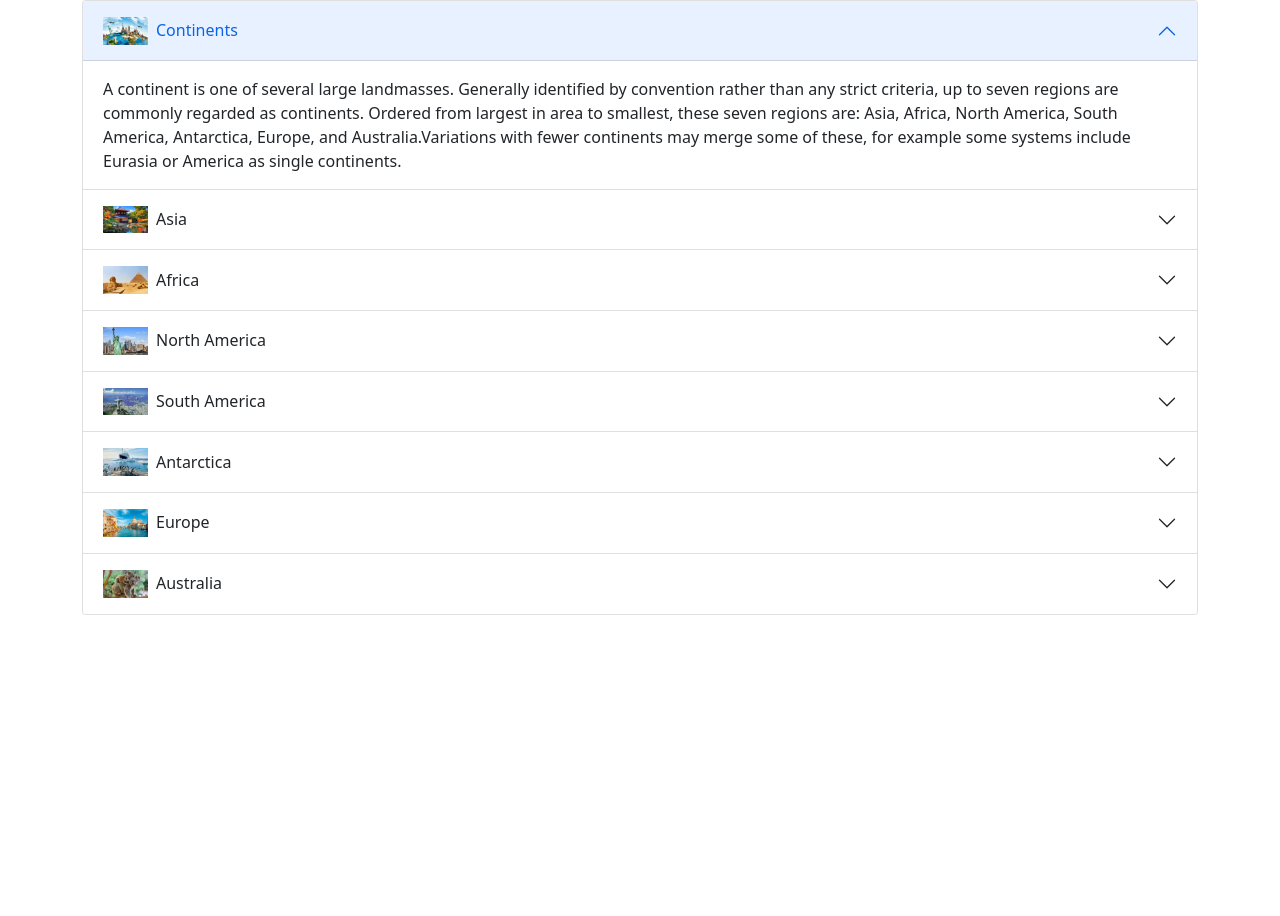
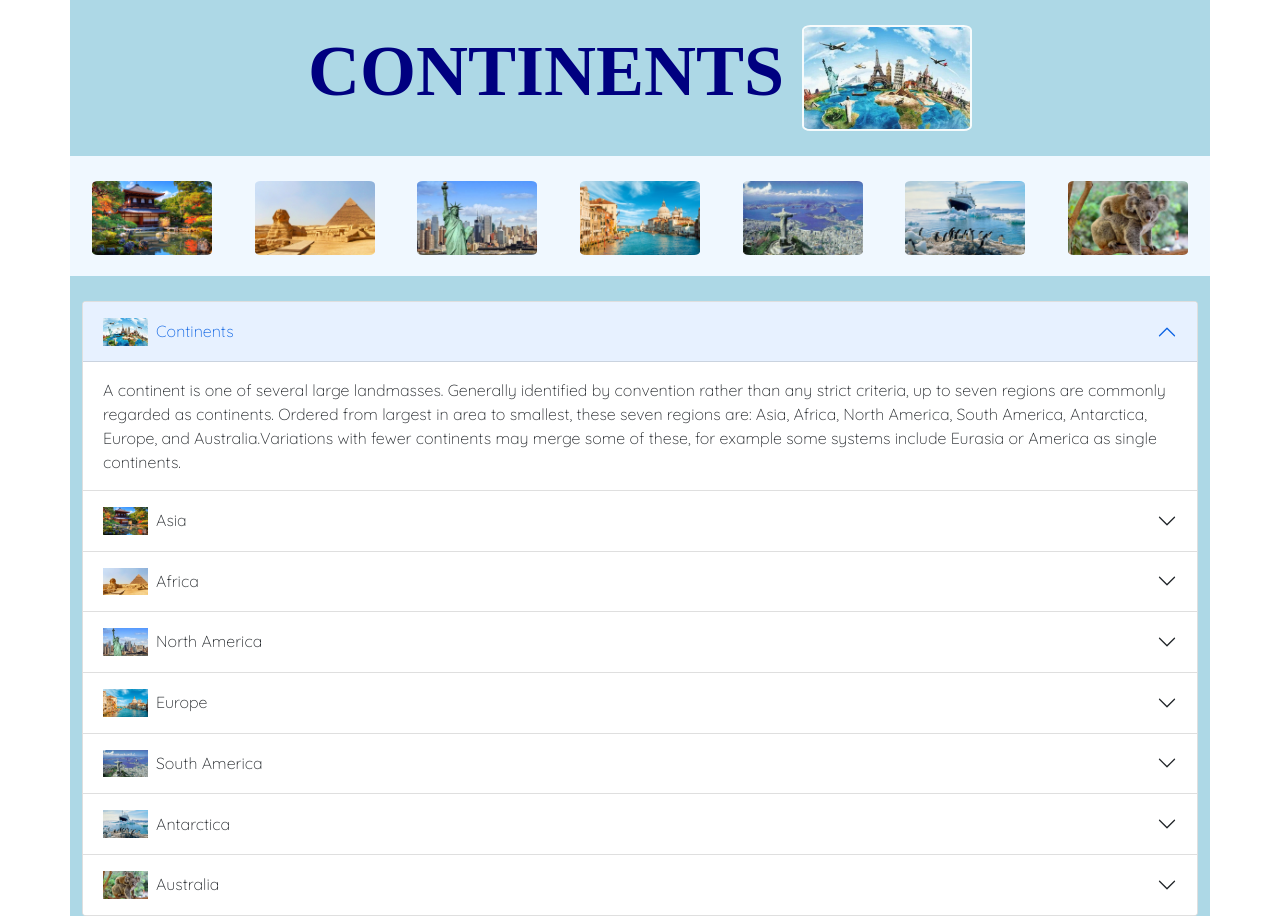
Before and after one commit to Maryana90/Continents, a plain HTML site: page index.html in a window 1280 px wide. Before the commit the page ends 800 px from the top, so only its background shows below. Drawn offline with nearby package versions, Linux system fonts and the light colour scheme; a web font is replaced by a local one.

Commit message:
feature/action - methods for all continents

```diff
--- a/css/style.css
+++ b/css/style.css
@@ -1,3 +1,60 @@
+body{
+    font-family: 'Quicksand', sans-serif;
+}
+
+.container{
+    background-color:lightblue;
+}
+
 .accordion-button_img{
     margin-right: 8px;
 }
+
+.continents_block{
+    display: flex;
+    justify-content:space-between;
+    text-align: center;
+    height: 120px;
+    background-color:aliceblue;
+    margin: 15px 0 25px;
+}
+
+.render_continent{
+    display: inline-block;
+    margin-top: 25px;
+    margin-left: 10px;
+    margin-right: 10px;
+}
+
+.render_continent img{
+    border-radius: 5%;
+}
+
+.render_continent img:hover{
+    transform: scale(1.5);
+    transition: 0.3s;
+    border-radius: 25%;
+    cursor: pointer;
+}
+
+.continent_title{
+    margin: 25px 0 10px;
+    font-family: 'New Tegomin', serif;
+    text-align: center;
+    font-size: 72px;
+    text-transform:uppercase;
+    color:navy;
+    font-weight: bold;
+}
+
+.continent_title img{
+    opacity: 0.9;
+    border-radius: 5%;
+    border: 2px solid white;
+}
+
+.continent_title img:hover{
+    transform: scale(1.25);
+    transition: 0.3s;
+    cursor: pointer;
+}
--- a/index.html
+++ b/index.html
@@ -6,14 +6,20 @@
     <meta name="viewport" content="width=device-width, initial-scale=1.0">
     <title>Homework_22</title>
 
+    <link rel="preconnect" href="https://fonts.gstatic.com">
+    <link href="https://fonts.googleapis.com/css2?family=New+Tegomin&family=Quicksand:wght@300&display=swap" rel="stylesheet">
+
     <link href="https://cdn.jsdelivr.net/npm/bootstrap@5.0.0-beta3/dist/css/bootstrap.min.css" rel="stylesheet" integrity="sha384-eOJMYsd53ii+scO/bJGFsiCZc+5NDVN2yr8+0RDqr0Ql0h+rP48ckxlpbzKgwra6" crossorigin="anonymous">
     <link rel="stylesheet" href="css/style.css">
 </head>
 <body>
 
   <div class = "container">
-    <div class = "inner_container">
-      <div class="accordion" id="accordionContinents"></div>
+    <div id="wrapper" class="row">
+
+      <div id="continents_block" class="continents_block"></div>
+
+      <div id="accordionContinents" class="accordion"></div>
     </div>
   </div>
 
--- a/js/script.js
+++ b/js/script.js
@@ -16,6 +16,10 @@ const ContinentsData = [
 		data: `North America is a continent entirely within the Northern Hemisphere and almost all within the Western Hemisphere. It can also be described as the northern subcontinent of the Americas. It is bordered to the north by the Arctic Ocean, to the east by the Atlantic Ocean, to the southeast by South America and the Caribbean Sea, and to the west and south by the Pacific Ocean. Because it is on the North American Tectonic Plate, Greenland is included as part of North America geographically.`
 	},
 	{
+		name: `Europe`,
+		data: `Europe is a continent located entirely in the Northern Hemisphere and mostly in the Eastern Hemisphere. It comprises the westernmost peninsulas of the continental landmass of Eurasia, and is bordered by the Arctic Ocean to the north, the Atlantic Ocean to the west, the Mediterranean Sea to the south, and Asia to the east. Europe is commonly considered to be separated from Asia by the watershed of the Ural Mountains, the Ural River, the Caspian Sea, the Greater Caucasus, the Black Sea, and the waterways of the Turkish Straits. Although much of this border is over land, Europe is generally accorded the status of a full continent because of its great physical size and the weight of its history and traditions.`
+	},
+	{
 		name: `South America`,
 		data: `South America is a continent entirely in the Western Hemisphere[note 7] and mostly in the Southern Hemisphere, with a relatively small portion in the Northern Hemisphere. It can also be described as a southern subcontinent of the Americas. The reference to South America instead of other regions (like Latin America or the Southern Cone) has increased in recent decades due to changing geopolitical dynamics (in particular, the rise of Brazil).`
 	},
@@ -23,27 +27,32 @@ const ContinentsData = [
 		name: `Antarctica`,
 		data: `Antarctica is Earth's southernmost continent. It contains the geographic South Pole and is situated in the Antarctic region of the Southern Hemisphere, almost entirely south of the Antarctic Circle, and is surrounded by the Southern Ocean. At 14,200,000 square kilometres (5,500,000 square miles), it is the fifth-largest continent and nearly twice the size of Australia. At 0.00008 people per square kilometre, it is by far the least densely populated continent. About 98% of Antarctica is covered by ice that averages 1.9 km (1.2 mi; 6,200 ft) in thickness, which extends to all but the northernmost reaches of the Antarctic Peninsula.`
 	},
-    {
-		name: `Europe`,
-		data: `Europe is a continent located entirely in the Northern Hemisphere and mostly in the Eastern Hemisphere. It comprises the westernmost peninsulas of the continental landmass of Eurasia, and is bordered by the Arctic Ocean to the north, the Atlantic Ocean to the west, the Mediterranean Sea to the south, and Asia to the east. Europe is commonly considered to be separated from Asia by the watershed of the Ural Mountains, the Ural River, the Caspian Sea, the Greater Caucasus, the Black Sea, and the waterways of the Turkish Straits. Although much of this border is over land, Europe is generally accorded the status of a full continent because of its great physical size and the weight of its history and traditions.`
-	},
 	{
 		name: `Australia`,
 		data: `The continent of Australia, sometimes known in technical contexts by the names Sahul, Australinea, or Meganesia to distinguish it from the country of Australia, consists of the landmasses which sit on Australia's continental plate. The name "Sahul" takes its name from the Sahul Shelf, which is part of the continental shelf of the Australian continent. The continent includes mainland Australia, Tasmania, and the island of New Guinea, which consists of Papua New Guinea and Western New Guinea (a province of Indonesia). Situated in the geographical region of Oceania, Australia is the smallest of the seven traditional continents.`
 	}]
 
 const accordionContinents = document.querySelector('#accordionContinents');
+const continents_block = document.querySelector('#continents_block');
+const wrapper = document.querySelector('#wrapper');
+
+const continentClass = {
+	Continents: data=> new Continents(data),
+}
 
 class ContinentsInfo {
 	static createContinents(arr) {
-		// console.log(arr);
 
-		let continents = arr
-			.map(continent => new Continent(continent))
+		let continents = arr.map(continent => continentClass[continent.name.replace(" ","")] ? continentClass[continent.name.replace(" ","")](continent) : new Continent(continent))
+			console.log(continents);
+
+		let continentsAccordion = continents
 			.map((continent,index) => continent.renderContinent(index))
 			.join('');
 
-			accordionContinents.innerHTML = continents;
+			continents.map(continent=>continent.clickContinent());
+
+			accordionContinents.innerHTML = continentsAccordion;
 	}
 }
 
@@ -59,7 +68,7 @@ class Continent {
 	}
 
 	renderContinent(index) {
-		console.log(this);
+		//console.log(this);
 		return `<div class="accordion-item">
 			<h2 class="accordion-header" id="heading${this.name.replace(" ","")}">
 			  <button class="accordion-button ${index !=0 ? 'collapsed' : ''}" type="button" data-bs-toggle="collapse" data-bs-target="#collapse${this.name.replace(" ","")}" aria-expanded="${index !=0 ? 'false' : 'true'}" aria-controls="collapse${this.name.replace(" ","")}">
@@ -74,6 +83,47 @@ class Continent {
 			</div>
 		  </div>`
 	}
+
+	clickContinent(){
+		let blockContinent = document.createElement('div');
+		blockContinent.classList.add('render_continent');
+		//console.log(this);
+		let continent = document.createElement('img');
+		continent.id = `render_${this.name.replace(" ","")}`;
+		continent.src=`./images/${this.name.replace(' ','')}.jpg`;
+		continent.alt = this.name;
+		continent.width = 120;
+		continent.title = this.name;
+
+		console.log(continent.id);
+
+		continent.addEventListener('click',this.buttonClick.bind(this));
+		blockContinent.append(continent);
+
+		continents_block.append(blockContinent);
+
+	}
+
+	buttonClick(){
+		let btn  = document.querySelector(`button[aria-controls="collapse${this.name.replace(' ','')}"]`);
+		btn.click();
+	}
+}
+
+
+class Continents extends Continent{
+	constructor(continent){
+		super(continent);
+	}
+
+	clickContinent(){
+		let continentTitle = document.createElement('h1');
+		continentTitle.classList.add('continent_title');
+		continentTitle.title = this.name;
+		continentTitle.innerHTML = `${this.name} <img src="./images/${this.name.replace(" ","")}.jpg" alt=${this.name} width="170">`
+
+		wrapper.prepend(continentTitle);
+	}
 }
 
 ContinentsInfo.createContinents(ContinentsData);
```
Also changed, not shown: images/WelcomeToEurope.jpg (added).
